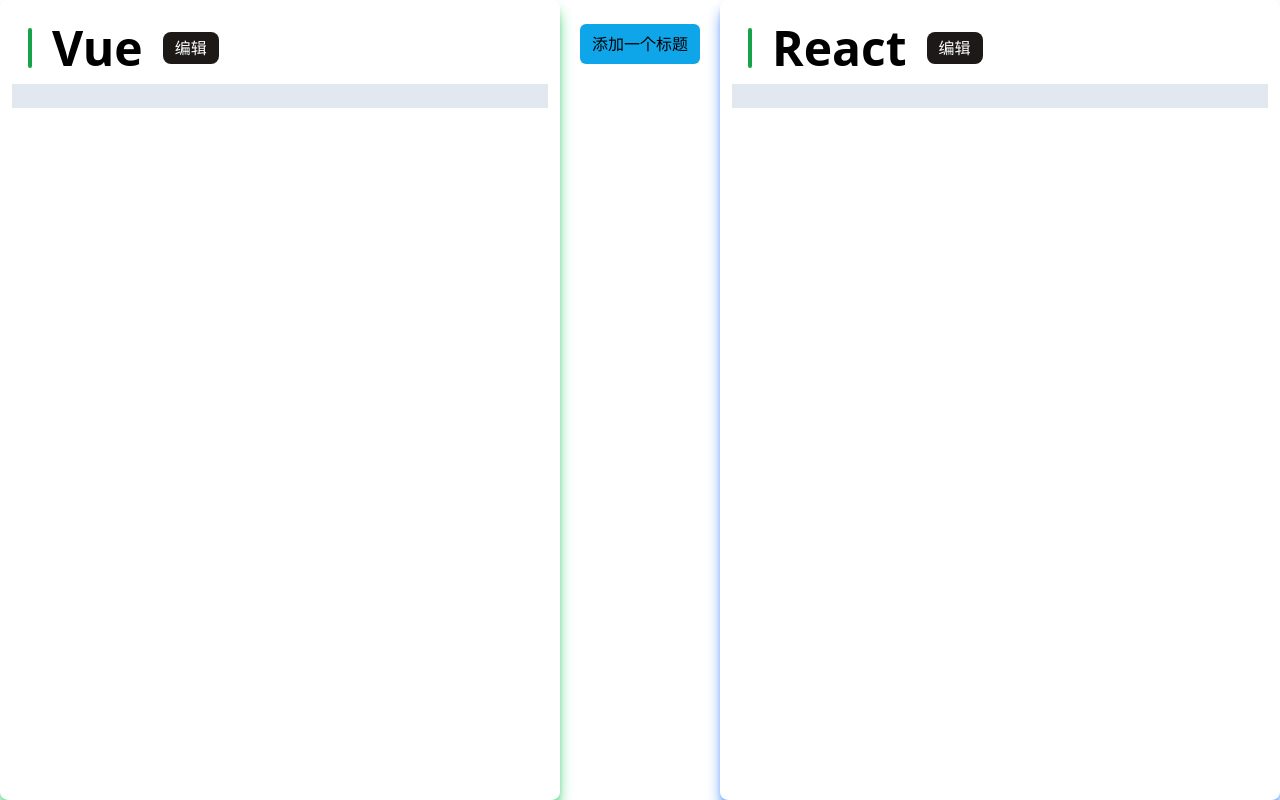
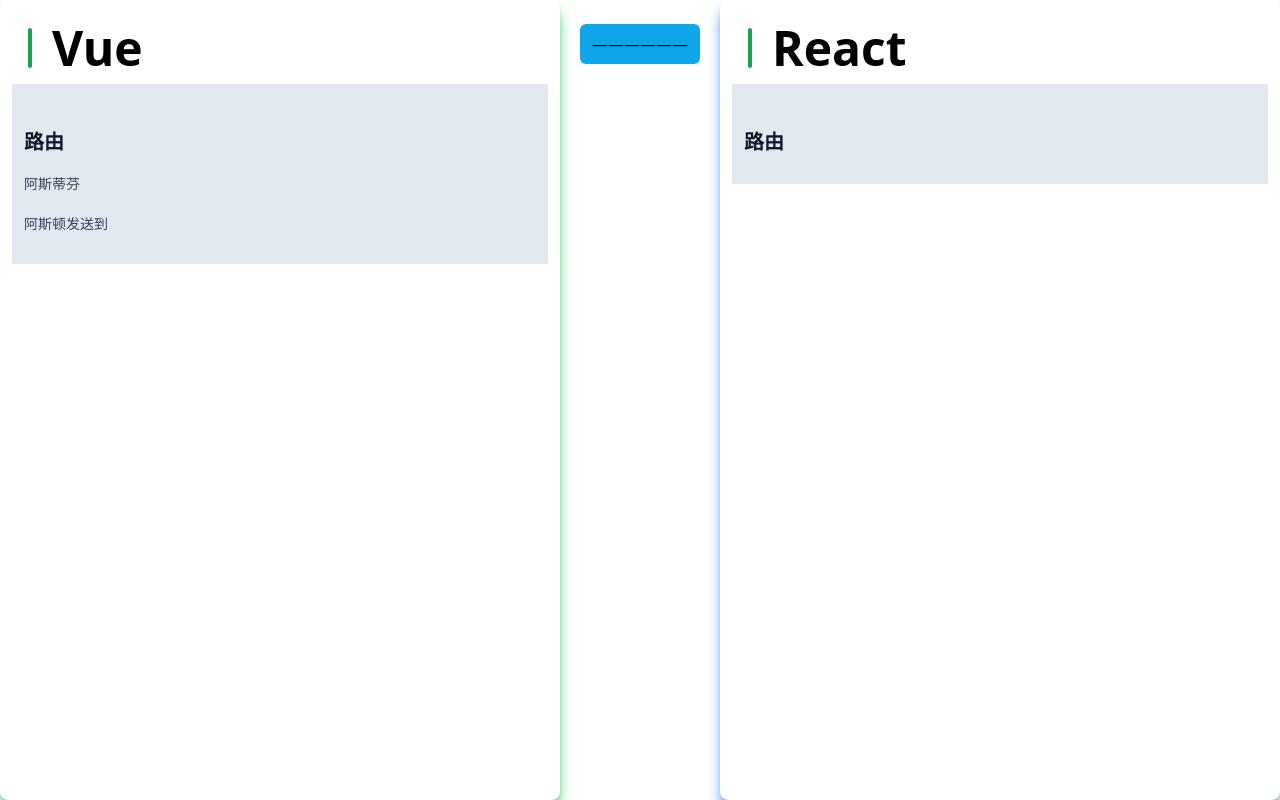
Before and after one commit to long-life233/course, a Vue app: page / in a window 1280 px wide. Built offline with nearby package versions, Linux system fonts and the light colour scheme; no server answers.

Commit message:
feat: 以?raw后缀结尾直接将文件内容以string形式引入

```diff
--- a/src/assets/react.md
+++ /dev/null
@@ -1,3 +0,0 @@
-## 路由
-
-首先是这样的暗室逢灯
--- /dev/null
+++ b/src/docs/react.md
@@ -0,0 +1 @@
+## 路由
--- a/src/views/HomeView.vue
+++ b/src/views/HomeView.vue
@@ -1,77 +1,11 @@
 <script setup>
 import { onMounted, reactive, ref } from 'vue'
 import { marked } from 'marked'
-import TextareaEditor from '@/components/TextareaEditor.vue'
-import request from '@/utils/request.js'
-import vueMd from '@/assets/vue.md?raw'
-import reactMd from '@/assets/react.md?raw'
-
-
-//#region vue
-const vueData = ref('')
-const vueEaditor = ref(null)
-
-
-async function editVue() {
-  vueEaditor.value.show()
-}
-
-async function getVue() {
-  // 发请求
-  const res = await request.get('/vue')
-  vueData.value = res.data
-}
-
-
-async function saveVue(content) {
-  if(!content) {
-    return
-  }
-  // 发请求
-  // await request.post('/vue', {
-  //   content
-  // })
-  getVue()
-
-  localStorage.setItem('vue', content)
-}
-
-//#endregion
-
-//#region react
-const reactData = ref('')
-const reactEaditor = ref(null)
-
-async function editReact() {
-  reactEaditor.value.show()
-}
-
-
-async function getReact() {
-  // 发请求
-  const res = await request.get('/react')
-  reactData.value = res.data
-}
-
-async function saveReact(content) {
-  if(!content) {
-    return
-  }
-  // 发请求
-  // await request.post('/react', {
-  //   content
-  // })
-  getReact()
-
-  localStorage.setItem('react', content)
-}
-//#endregion
-
+import vueMd from '@/docs/vue.md?raw'
+import reactMd from '@/docs/react.md?raw'
 
 onMounted(async () => {
-  // 发请求
-  getVue()
-  getReact()
+
 })
 </script>
 
@@ -81,16 +15,15 @@
       <div class="px-4 my-3 flex items-center">
         <div class="w-1 h-10 bg-green-600 rounded-lg"></div>
         <span class="text-5xl font-black mx-5">Vue</span>
-        <div @click="editVue" class="px-3 py-1 rounded-lg bg-stone-900 text-white cursor-pointer">编辑</div>
       </div>
       <article class="prose prose-sm max-w-full p-3 bg-slate-200">
-        <div v-html="marked(vueData)"></div>
+        <div v-html="marked(vueMd)"></div>
       </article>
     </div>
     <!--  -->
     <div class="h-full flex-none flex justify-center" style="width:10rem">
       <div class="w-3/4 flex justify-center bg-sky-500 self-start my-6 p-2 rounded-md" @click="addBlock">
-        添加一个标题
+        ——————
       </div>
     </div>
     <!--  -->
@@ -98,16 +31,11 @@
       <div class="px-4 my-3 flex items-center">
         <div class="w-1 h-10 bg-green-600 rounded-lg"></div>
         <span class="text-5xl font-black mx-5">React</span>
-        <div @click="editReact" class="px-3 py-1 rounded-lg bg-stone-900 text-white cursor-pointer">编辑</div>
       </div>
       <article class="prose prose-sm max-w-full p-3 bg-slate-200">
-        <div v-html="marked(reactData)"></div>
+        <div v-html="marked(reactMd)"></div>
       </article>
 
     </div>
   </div>
-
-  <!-- 编辑弹框 -->
-  <textarea-editor ref="vueEaditor" :content="vueData" @hide="saveVue"></textarea-editor>
-  <textarea-editor ref="reactEaditor" :content="reactData" @hide="saveReact"></textarea-editor>
 </template>
```
Also changed, not shown: src/docs/vue.md (renamed from src/assets/vue.md).
